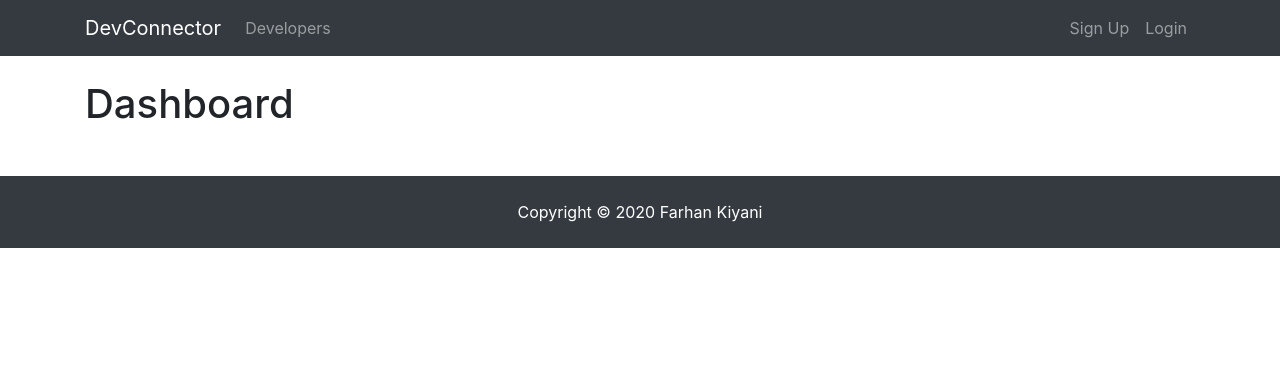
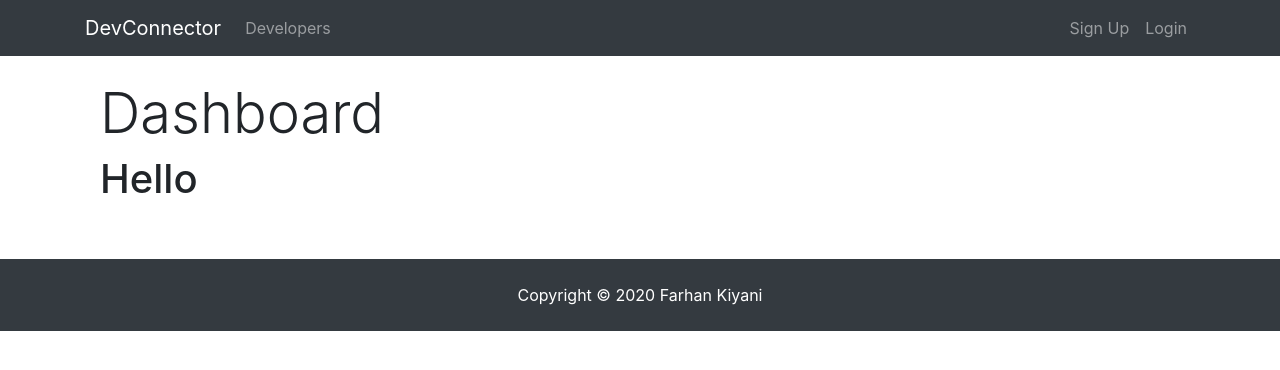
Before and after one commit to farhan2742/devmeet, a React (Create React App) app in the folder client/: page /dashboard in a window 1280 px wide. Shown: the top 370 px of the page. Built offline with nearby package versions, Linux system fonts and the light colour scheme; no server answers.

Commit message:
Created a spinner loading component.

```diff
--- a/client/src/actions/profileActions.js
+++ b/client/src/actions/profileActions.js
@@ -1,5 +1,5 @@
 import axios from 'axios';
-import { GET_PROFILE, PROFILE_LOADING, GET_ERRORS, CLEAR_CURRENT_PROFILE } from './types'
+import { GET_PROFILE, PROFILE_LOADING, CLEAR_CURRENT_PROFILE } from './types'
 
 // Get current profile
 
--- /dev/null
+++ b/client/src/components/common/Spinner.js
@@ -0,0 +1,18 @@
+import React from 'react'
+import spinner from './spinner.gif'
+
+export default function Spinner() {
+    return (
+        <div>
+            <img
+                src={spinner}
+                alt="Loading..."
+                style={{
+                    width: '200px',
+                    margin: 'auto',
+                    display: 'block'
+                }}
+            />
+        </div>
+    )
+}
--- a/client/src/components/dashboard/Dashboard.js
+++ b/client/src/components/dashboard/Dashboard.js
@@ -2,6 +2,7 @@ import React, { Component } from 'react';
 import PropTypes from 'prop-types';
 import { connect } from 'react-redux';
 import { getCurrentProfile } from '../../actions/profileActions';
+import Spinner from '../common/Spinner'
 
 class Dashboard extends Component {
     componentDidMount() {
@@ -9,12 +10,43 @@ class Dashboard extends Component {
     }
 
     render() {
+        const { user } = this.props.auth;
+        const { profile, loading } = this.props.profile;
+
+        let dashboardContent;
+
+        if (profile === null || loading) {
+            dashboardContent = <Spinner />
+        } else {
+            dashboardContent = <h1>Hello</h1>
+        }
+
         return (
-            <div>
-                <h1>Dashboard</h1>
+            <div className="dashboad">
+                <div className="container">
+                    <div className="row">
+                        <div className="col-md-12">
+                            <h1 className="display-4">
+                                Dashboard
+                            </h1>
+                            {dashboardContent}
+                        </div>
+                    </div>
+                </div>
             </div>
         )
     }
 }
 
-export default connect(null, { getCurrentProfile })(Dashboard);
+Dashboard.propTypes = {
+    getCurrentProfile: PropTypes.func.isRequired,
+    auth: PropTypes.object.isRequired,
+    profile: PropTypes.object.isRequired
+}
+
+const mapStateToProps = state => ({
+    profile: state.profile,
+    auth: state.auth
+});
+
+export default connect(mapStateToProps, { getCurrentProfile })(Dashboard);
```
Also changed, not shown: client/src/components/common/spinner.gif (added), 1 other file (tests, documents, lock files or other folders).
